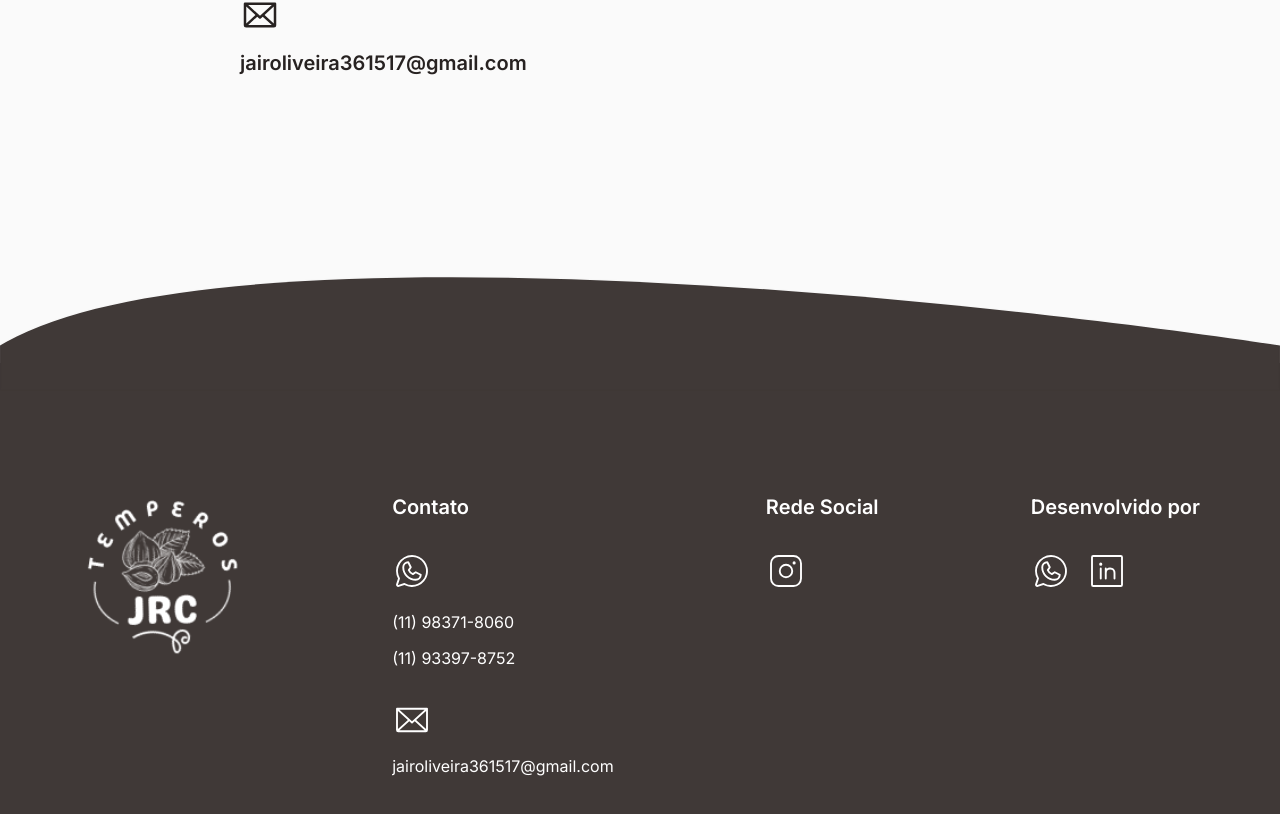
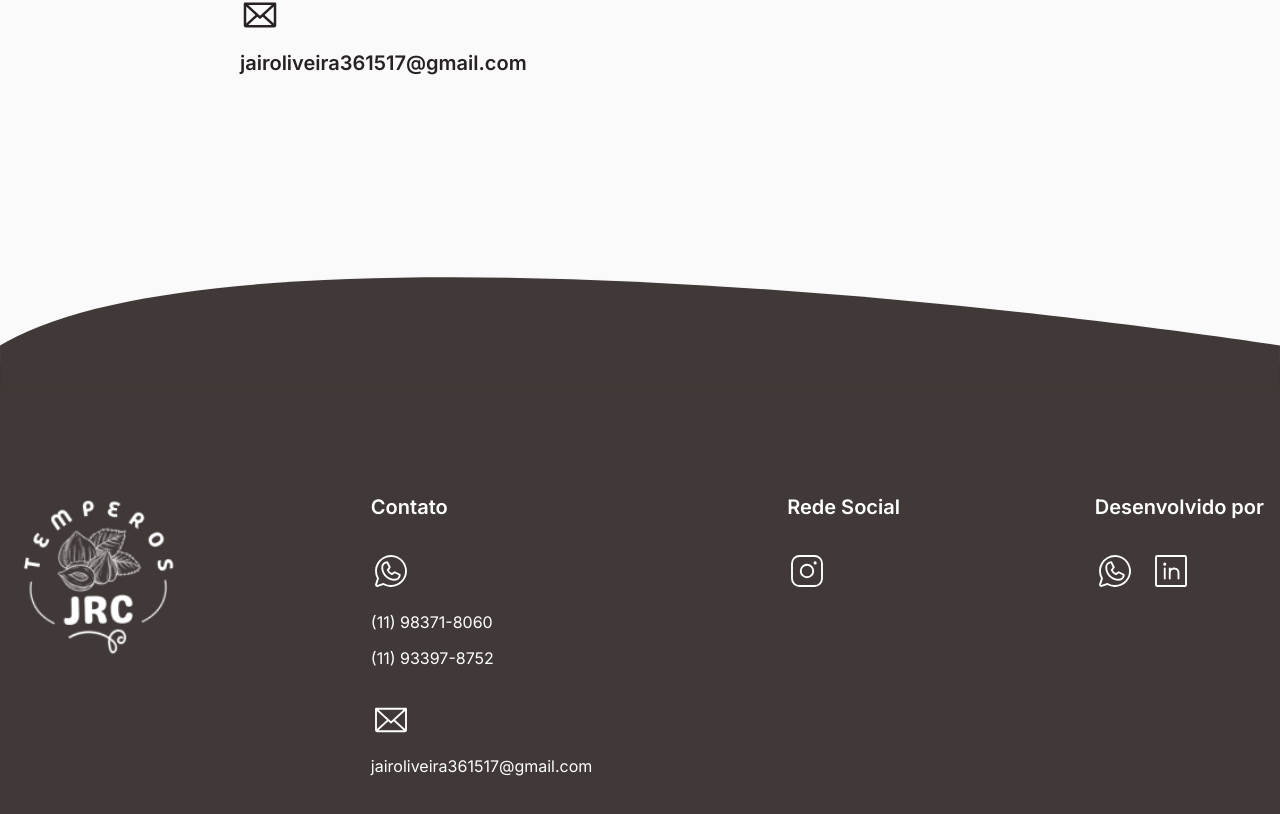
Before and after one commit to 300Marco/temperos-jrc, a React (Vite) app: page / in a window 1280 px wide. Shown: the part 3978-4792 px from the top of the page. Built offline with nearby package versions, Linux system fonts and the light colour scheme.

Commit message:
update: responsive in footer

```diff
--- a/src/components/Footer/styles.ts
+++ b/src/components/Footer/styles.ts
@@ -55,6 +55,16 @@ export const FooterBox = styled('section', {
       marginBottom: '2rem',
     },
   },
+
+  '@tablet': {
+    width: '100%',
+    padding: '0 1rem',
+  },
+
+  '@laptop': {
+    width: '100%',
+    padding: '0 1rem',
+  },
 })
 
 export const SectionFooter = styled('section', {
```
